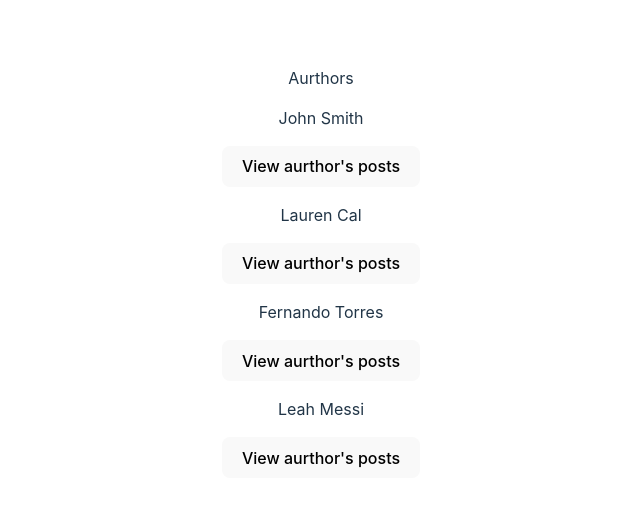
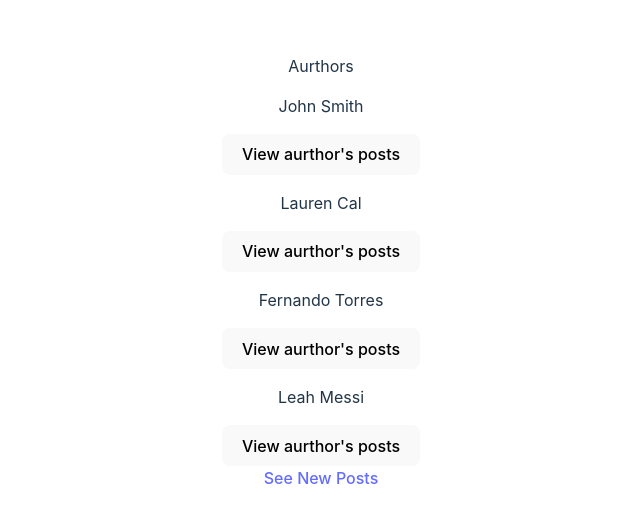
Before and after one commit to ThomasMal25/blog-posts, a React (Vite) app: page /aurthor in a window 1280 px wide. Shown: the part 128-650 px from the top of the page, without its empty margins (319-959 px from the left). Built offline with nearby package versions, Linux system fonts and the light colour scheme.

Commit message:
Link was added

```diff
--- a/src/pages/Aurthors.jsx
+++ b/src/pages/Aurthors.jsx
@@ -31,7 +31,8 @@ function Aurthors() {
     )) : ""
      }
 
-     <Link></Link>
+<Link to="/posts">See New Posts</Link>
+
 
     </div>
   )
```
